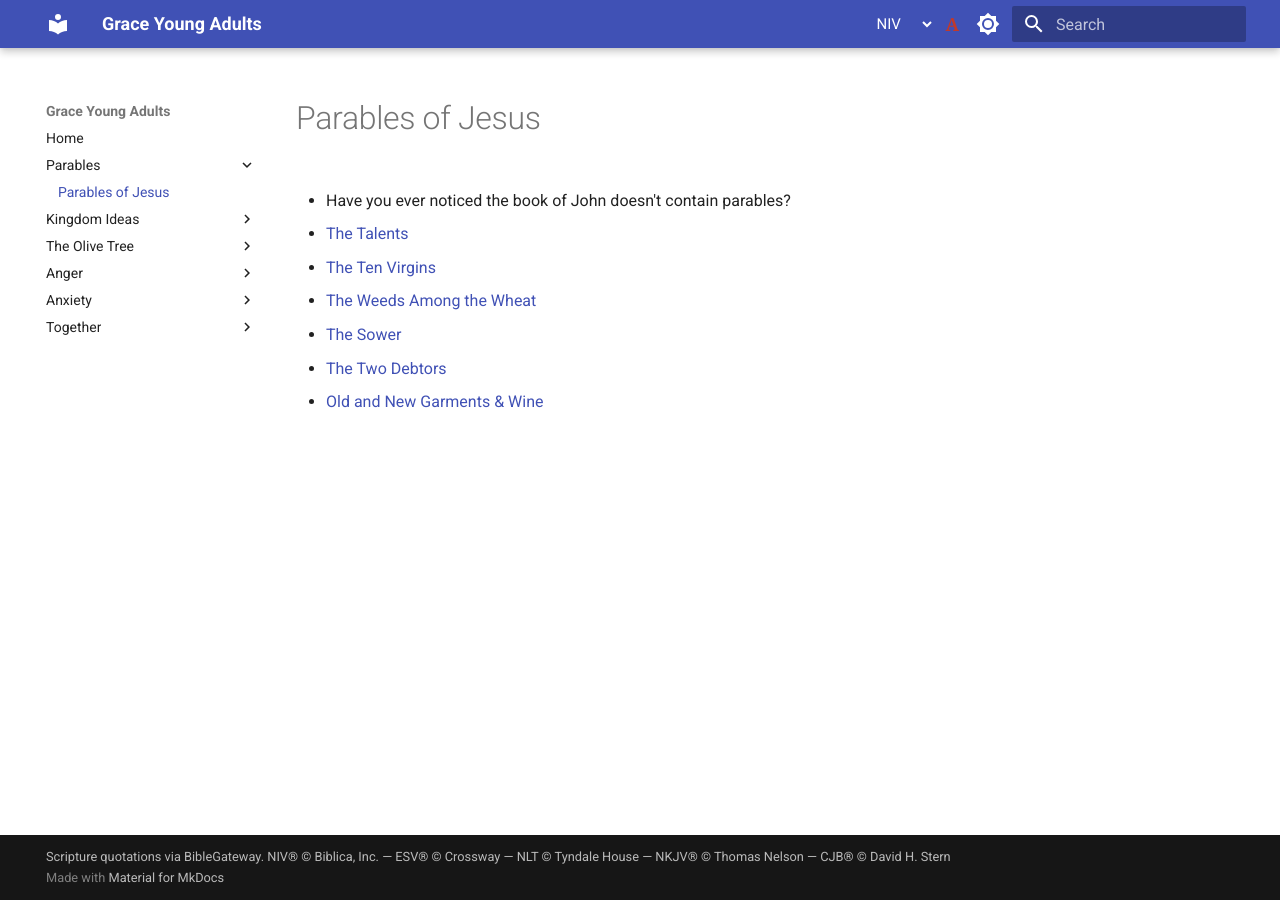
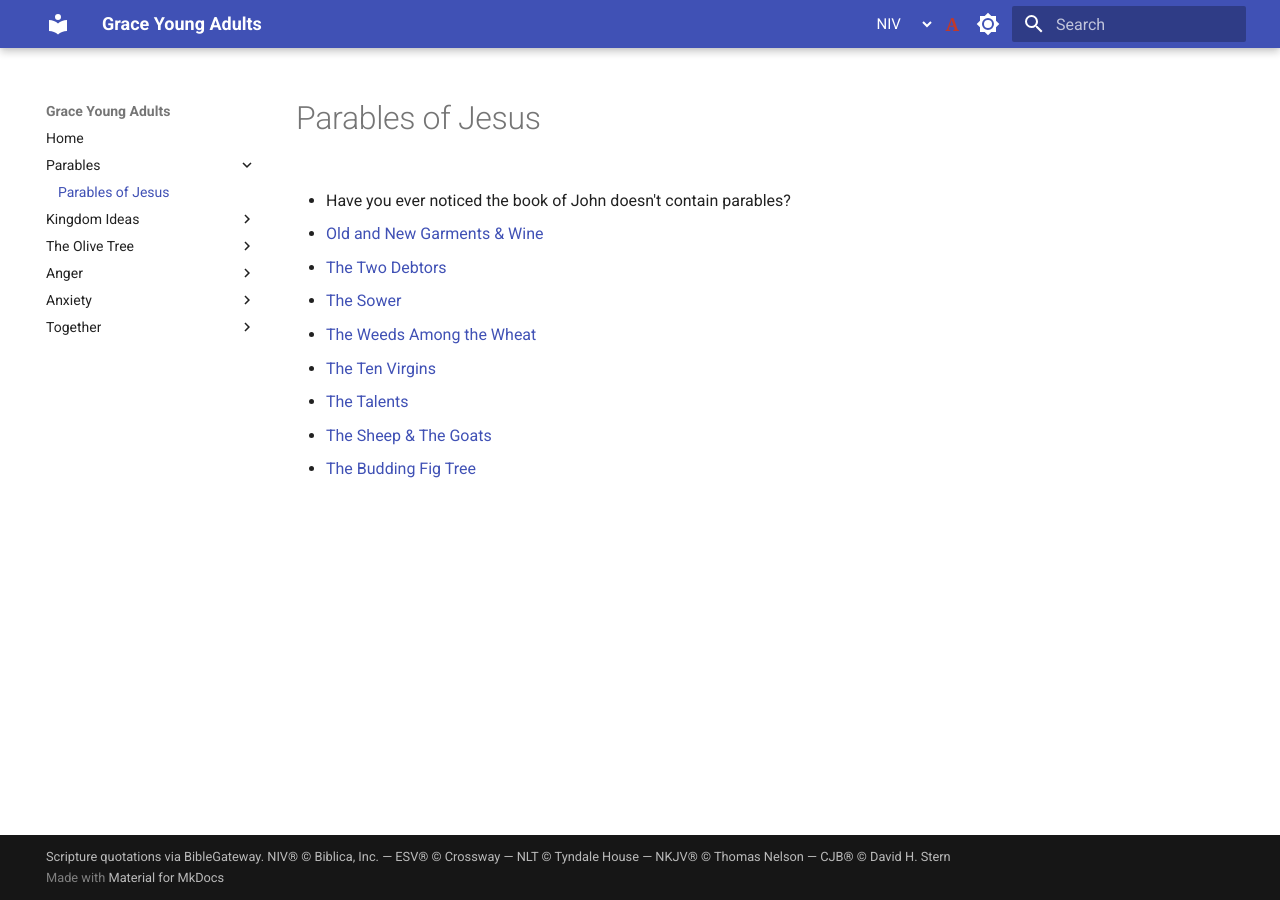
Before and after one commit to sethreno/grace-ya, an MkDocs documentation site: the page built from source/parables/index.md, in a window 1280 px wide. Built offline with MkDocs 1.6.1 and Material for MkDocs 9.7.7, drawn with Linux system fonts in a browser that asks for light colours.

Commit message:
add goats & sheep and the budding fig tree

```diff
--- a/source/parables/index.md
+++ b/source/parables/index.md
@@ -2,10 +2,11 @@
 
 - Have you ever noticed the book of John doesn't contain parables?
 
-
+- [Old and New Garments & Wine](new-wine.md)
+- [The Two Debtors](the-two-debtors.md)
+- [The Sower](the-sower.md)
+- [The Weeds Among the Wheat](weeds-among-the-wheat.md)
+- [The Ten Virgins](ten-virgins.md)
 - [The Talents](talents.md)
-- [The Ten Virgins](ten-virgins.md)
-- [The Weeds Among the Wheat](weeds-among-the-wheat.md)
-- [The Sower](the-sower.md)
-- [The Two Debtors](the-two-debtors.md)
-- [Old and New Garments & Wine](new-wine.md)
+- [The Sheep & The Goats](sheep-goats.md)
+- [The Budding Fig Tree](fig-tree.md)
```
Also changed, not shown: source/parables/fig-tree.md (added, +16 -0 lines), source/parables/sheep-goats.md (added, +16 -0 lines).
